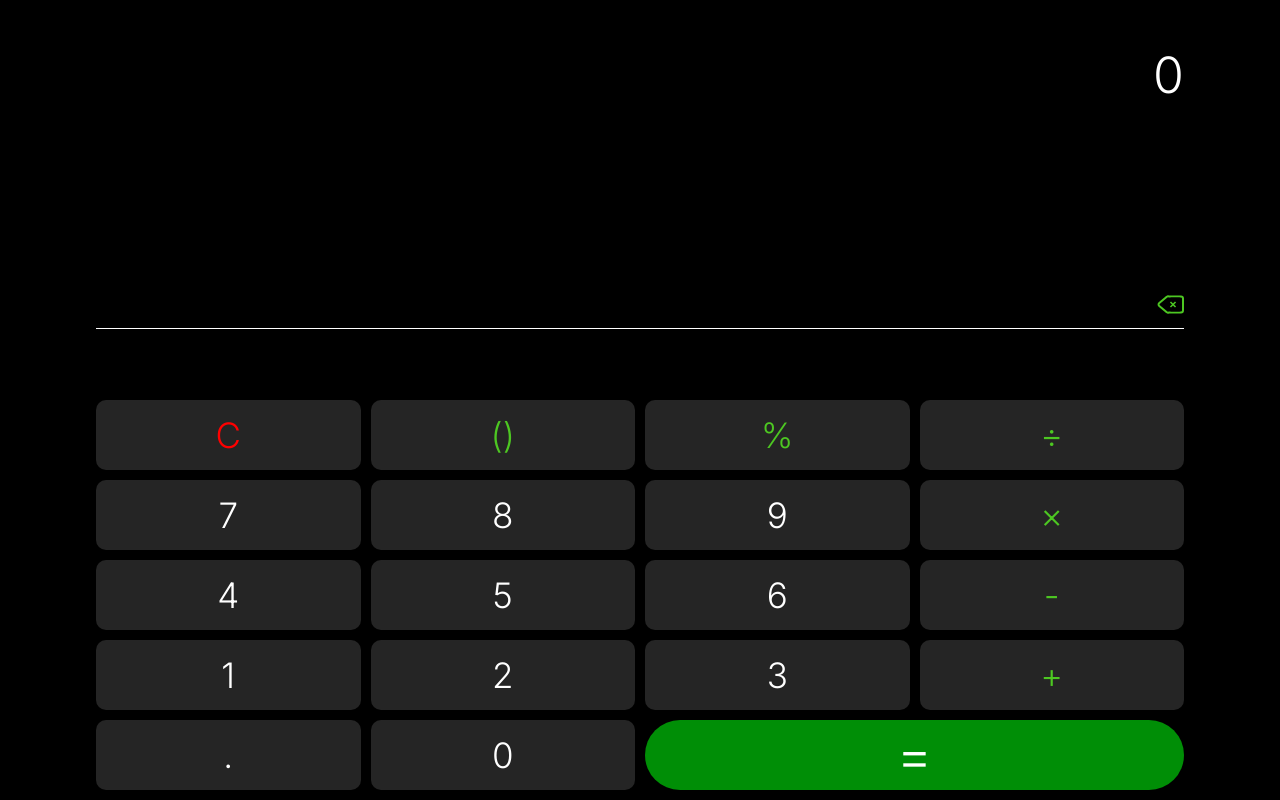
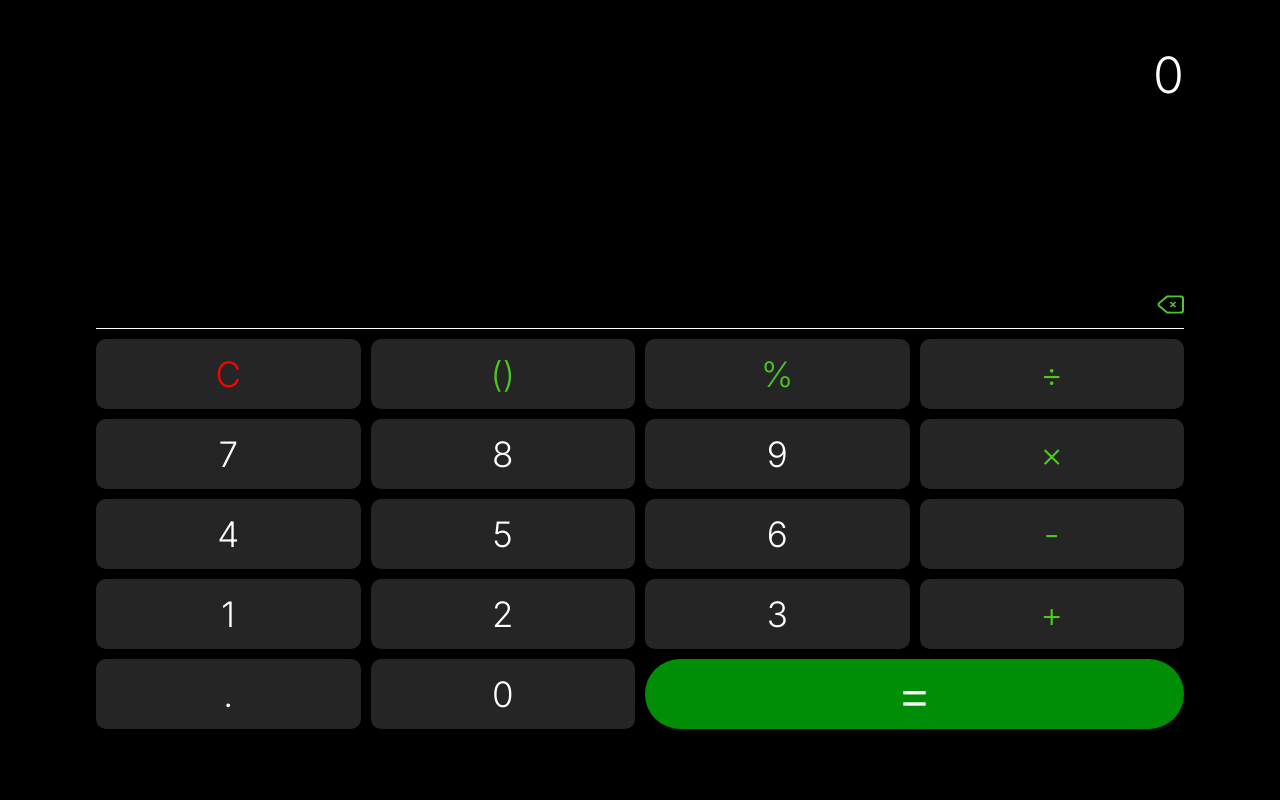
Before and after one commit to Adel-Alhassani/Mobile-calculator-website, a plain HTML site: page index.html in a window 1280 px wide. Drawn offline with Linux system fonts and the light colour scheme.

Commit message:
testing things

```diff
--- a/styles.css
+++ b/styles.css
@@ -149,7 +149,7 @@ textarea {
 
 body {
     width: 100vw;
-    height: 100vh;
+    /* height: 100vh; */
     background-color: #000000;
     display: flex;
     flex-direction: column;
@@ -207,7 +207,7 @@ body {
     grid-template-columns: repeat(4, 1fr);
     justify-content: center;
     gap: 10px;
-    margin-bottom: 10px;
+    margin-top: 10px;
 }
 
 #btns button {
```
